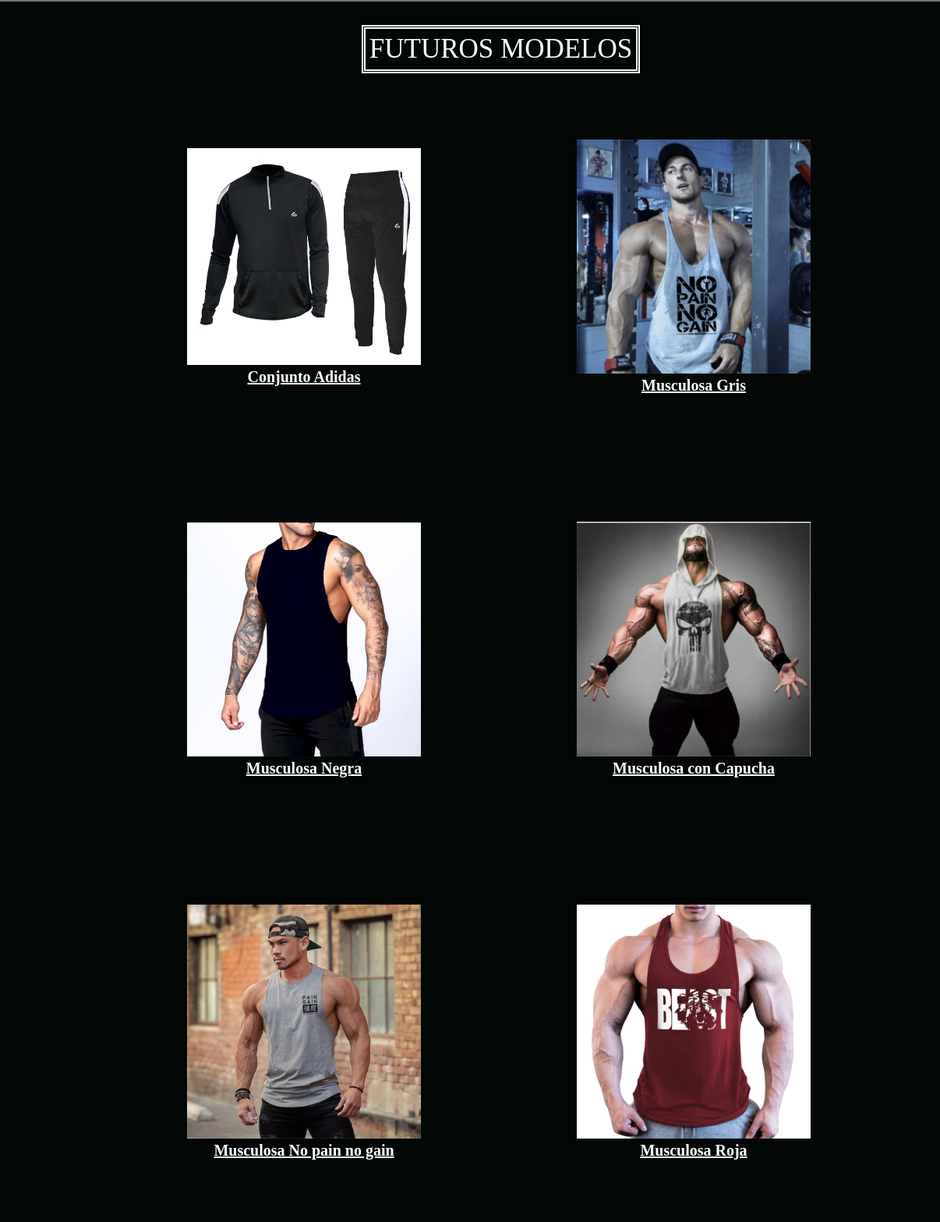
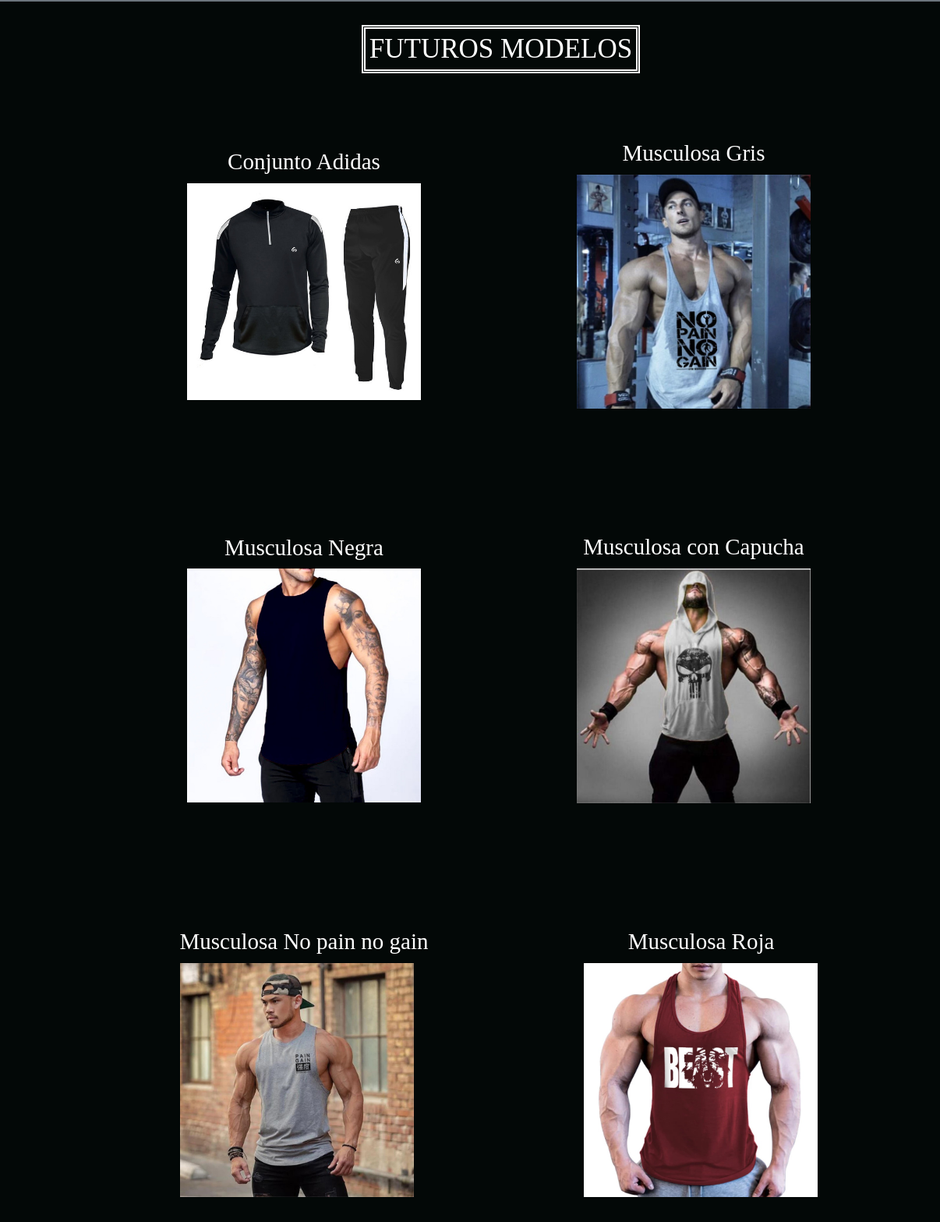
Before and after one commit to GasparNinci/power-clothing, a website: page paginas/galeria.html in a window 1280 px wide. Shown: the part 64-1631 px from the top of the page at 78% size, 0-1206 px from the left. Drawn offline with nearby package versions, Linux system fonts and the light colour scheme.

Commit message:
Ultimo commit entrega final 23/11 devolucion

```diff
--- a/paginas/galeria.html
+++ b/paginas/galeria.html
@@ -35,7 +35,7 @@
                     <span class="navbar-toggler-icon"></span>
                 </button>
                 <div class="collapse navbar-collapse" id="navbarScroll">
-                    <ul class="navbar-nav me-auto my-2 my-lg-0 navbar-nav-scroll" style="--bs-scroll-height: 100px;">
+                    <ul class="navbar-nav me-auto my-2 my-lg-0 navbar-nav-scroll">
                         <li class="nav-item">
                             <a class="nav-link active" aria-current="page" href="../index.html">Home</a>
                         </li>
@@ -67,18 +67,38 @@
         <h1>FUTUROS MODELOS</h1>
 
         <section class="galeria-productos">
-            <div>
-            <p>Conjunto Adidas<img src="../multimedia/Ropa/ropa1.jpg" alt="prenda" class="galeria-imagen" width="300px" data-aos="fade-right"></p>
-            <p>Musculosa Gris<img src="../multimedia/Ropa/ropa8.jpg" alt="prenda" class="galeria-imagen" width="300px" data-aos="fade-left"></p>
-            </div>
-            <div>
-                <p>Musculosa Negra<img src="../multimedia/Ropa/ropa9.jpg" alt="prenda" class="galeria-imagen" width="300px" data-aos="fade-right"></p>
-                <p>Musculosa con Capucha<img src="../multimedia/Ropa/ropa10.jpg" alt="prenda" class="galeria-imagen" width="300px" data-aos="fade-left"></p>
-            </div>
-            <div>
-                <p>Musculosa No pain no gain<img src="../multimedia/Ropa/ropa4.jpg" alt="prenda" class="galeria-imagen" width="300px" data-aos="fade-right"></p>
-                <p>Musculosa Roja<img src="../multimedia/Ropa/ropa3.jpg" alt="prenda" class="galeria-imagen" width="300px" data-aos="fade-left"></p>
-            </div>
+            <article>
+                <div data-aos="fade-right">
+                    <h2>Conjunto Adidas</h2>
+                    <img src="../multimedia/Ropa/ropa1.jpg" alt="prenda" class="galeria-imagen" width="300px">
+                </div>
+                <div data-aos="fade-left">
+                    <h2>Musculosa Gris</h2>
+                    <img src="../multimedia/Ropa/ropa8.jpg" alt="prenda" class="galeria-imagen" width="300px">
+                </div>
+                </article>
+            <article>
+                <div data-aos="fade-right">
+                    <h2>Musculosa Negra</h2>
+                    <img src="../multimedia/Ropa/ropa9.jpg" alt="prenda" class="galeria-imagen" width="300px">
+                </div>
+                <div data-aos="fade-left">
+                    <h2>Musculosa con Capucha</h2>
+                    <img src="../multimedia/Ropa/ropa10.jpg" alt="prenda" class="galeria-imagen" width="300px">
+                </div>
+
+            </article>
+            <article>
+                <div data-aos="fade-right">
+                    <h2>Musculosa No pain no gain</h2>
+                    <img src="../multimedia/Ropa/ropa4.jpg" alt="prenda" class="galeria-imagen" width="300px">
+                </div>
+                <div data-aos="fade-left">
+                    <h2>Musculosa Roja</h2>
+                    <img src="../multimedia/Ropa/ropa3.jpg" alt="prenda" class="galeria-imagen" width="300px">
+                </div>
+
+            </article>
         </section>
 
 
--- a/scss/_feedback.scss
+++ b/scss/_feedback.scss
@@ -24,7 +24,7 @@
 
 .feedback-form{
     display: inline-block;
-    width: 45rem;
+    width: 45%;
     background-color: #62646a;
     border-radius: 28px;
     padding: 2rem 1.5rem;
@@ -88,3 +88,15 @@
     font-weight: bold;
     font-size: 2.25rem;
 }
+
+@media screen and (max-width: 500px) {
+    .feedback-form{
+        width: 90%;
+    }
+}
+
+@media screen and (max-width: 992px) {
+    .feedback-form{
+        width: 75%;
+    }
+}
--- a/scss/_galeria.scss
+++ b/scss/_galeria.scss
@@ -18,25 +18,31 @@
     display: flex;
     flex-direction: column;
     align-items: center;
-    div{
+    article{
         margin: 3rem;
         display: flex;
         flex-direction: row;
         justify-content: space-around;
         align-items: center;
-        p{
+        div{
             margin: 5rem 10rem;
             font-size: 2rem;
             text-align: center;
             font-weight: bold;
-            text-decoration: underline;
+            text-decoration: blink;
             display: flex;
-            flex-direction: column-reverse;
+            flex-direction:column;
+            h2{
+                font-size: 2.9rem;
+                text-align: center;
+                margin-bottom: 1rem;
+            }
         }
     }
 }
 
 .galeria-instalaciones{
+    margin-top: 10rem;
     display: flex;
     flex-direction: column;
     justify-content: center;
@@ -61,11 +67,18 @@
     }
 }
 
-@media screen and (max-width:812px){
-    .galeria-productos div{
+@media screen and (max-width:815px){
+    .galeria-productos article{
         flex-direction: column;
         justify-content: center;
+        div{
+            margin-top: 15rem;
+            h2{
+                font-size: 2.7rem;
+            }
+        }
     }
+
     .galeria-instalaciones a img{
         width: 80vw;
     }
--- a/scss/_nosotros.scss
+++ b/scss/_nosotros.scss
@@ -136,7 +136,10 @@
 }
 
 .nosotros-redes{
-    font-size: 2rem;
+    h4{
+    font-size: 2.2rem;
+    text-decoration: underline;
+    }
     p{
         font-size: 1.4rem;
     }
```
Also changed, not shown: index.html (+2 -2 lines), paginas/faqs.html (+1 -2 lines), paginas/feedback.html (+1 -1 lines), paginas/nosotros.html (+4 -5 lines), css/main.css, 1 other file.
